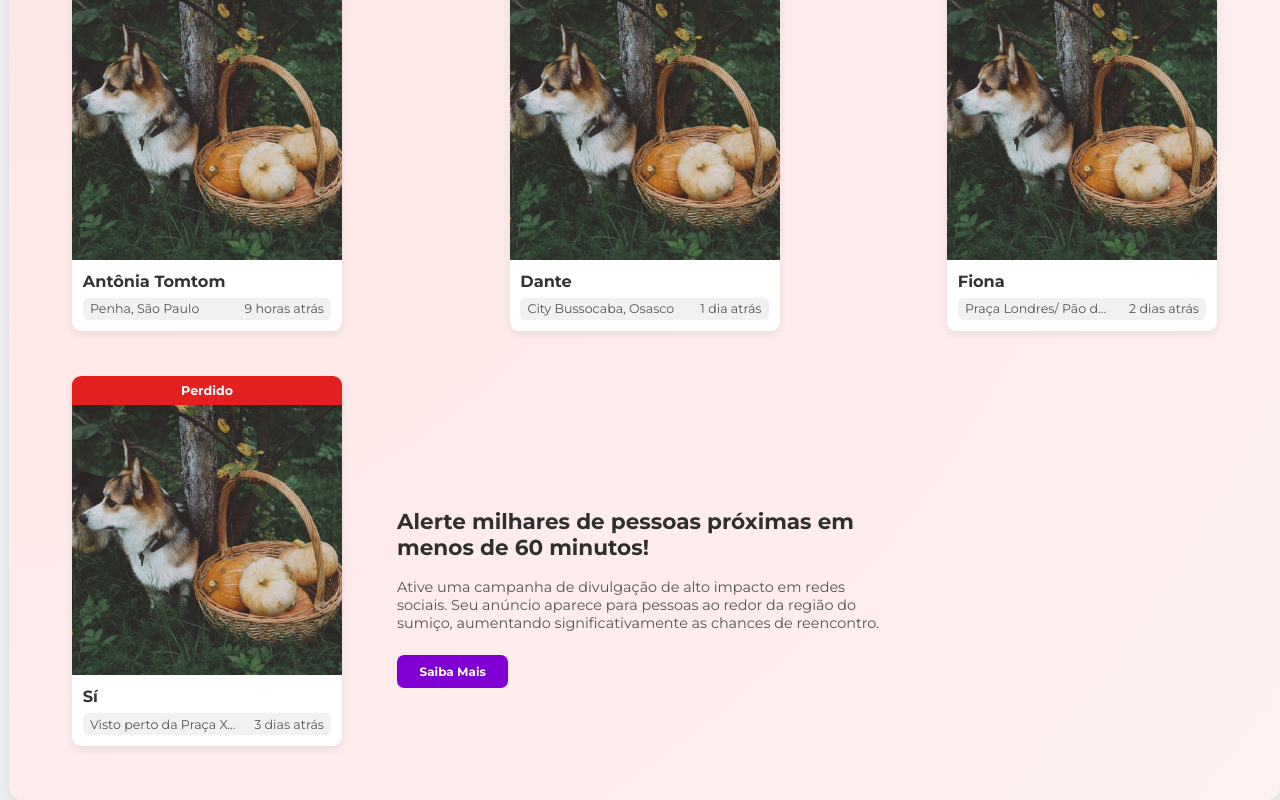
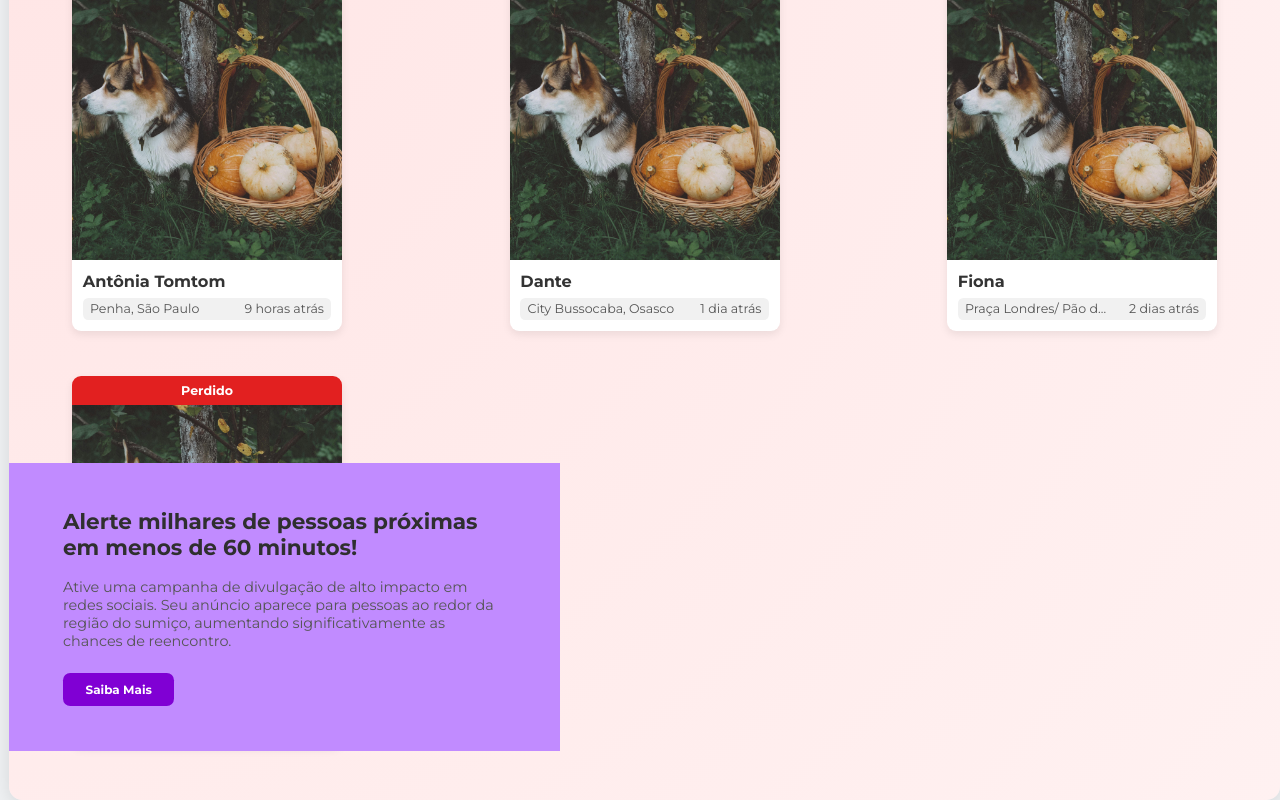
Before and after one commit to pedrozand/PetOS, a React (Vite) app: page / in a window 1280 px wide. Shown: the part 1337-2137 px from the top of the page. Built offline with nearby package versions, Linux system fonts and the light colour scheme.

Commit message:
Ajuste de detalhes e incrementação de Template na tela Inicial

```diff
--- a/src/components/navbar/CSS/navbar.css
+++ b/src/components/navbar/CSS/navbar.css
@@ -195,7 +195,8 @@ body {
 }
 
 .btn-entrar:hover {
-  background-color: #fceded;
+  background-color: #fdcfcf;
+  border: 0.5px solid #fdcfcf;
 }
 
 /* Alinhamento dos botões */
--- a/src/pages/inicial/CSS/divulgacao.css
+++ b/src/pages/inicial/CSS/divulgacao.css
@@ -3,14 +3,15 @@
   justify-content: space-between;
   align-items: center;
   padding: 50px 60px;
-  margin: 1900px auto auto 10px;
+  margin: 1900px 800px auto 10px;
   gap: 60px;
   flex-wrap: wrap;
   position: absolute;
+  background-color: #c18bff;
 }
 
 .templates-texto {
-  max-width: 550px;
+  max-width: 1000px;
 }
 
 .templates-texto h2 {
@@ -35,19 +36,3 @@
   font-weight: 600;
   cursor: pointer;
 }
-
-.templates-cartao {
-  position: relative;
-}
-
-.templates-icones {
-  position: absolute;
-  top: -30px;
-  left: -30px;
-  display: flex;
-  flex-direction: column;
-  gap: 12px;
-  font-size: 20px;
-  color: #c18bff;
-  opacity: 0.9;
-}
```
